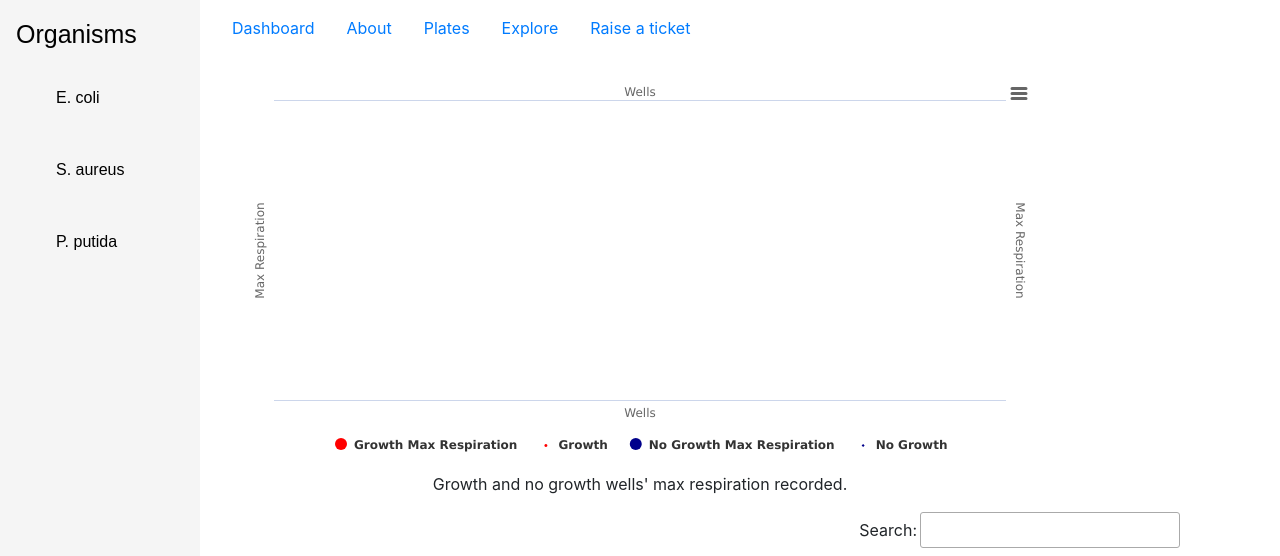
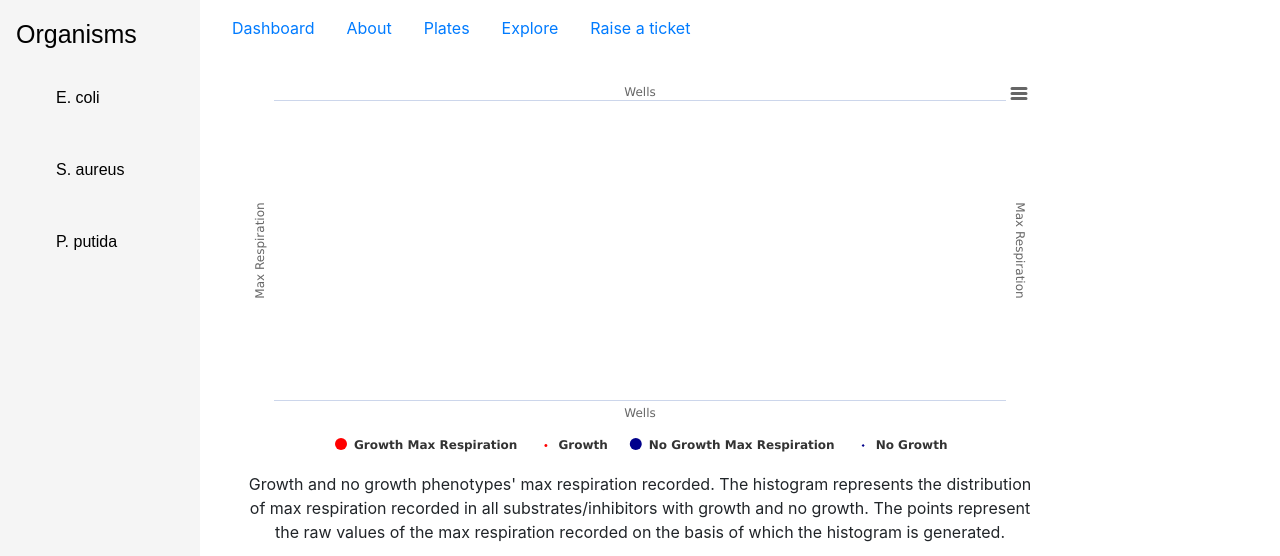
Before and after one commit to Kahuna-flipper/OmnilogDB, a Flask app: template templates/species.html in a window 1280 px wide. Shown: the top 556 px of the page. Run offline with Flask 3, Linux system fonts and the light colour scheme; the template is opened without the code that fills it: most values are stand-ins (such as "Sample title", 1, 10 or a date in 2020); data that the repository does not hold is empty; some libraries are stand-ins or nearby versions.

Commit message:
changed figure description

```diff
--- a/templates/species.html
+++ b/templates/species.html
@@ -90,7 +90,8 @@ display: none !important;
 <figure class="highcharts-figure">
     <div id="container"></div>
     <p class="highcharts-description" style="text-align: center;">
-        Growth and no growth wells' max respiration recorded.
+        Growth and no growth phenotypes' max respiration recorded. The histogram represents the distribution of max respiration recorded in all substrates/inhibitors with growth and no growth.
+        The points represent the raw values of the max respiration recorded on the basis of which the histogram is generated.
     </p>
 </figure>
 
```
